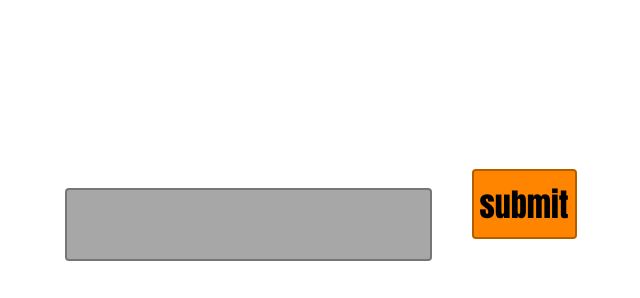
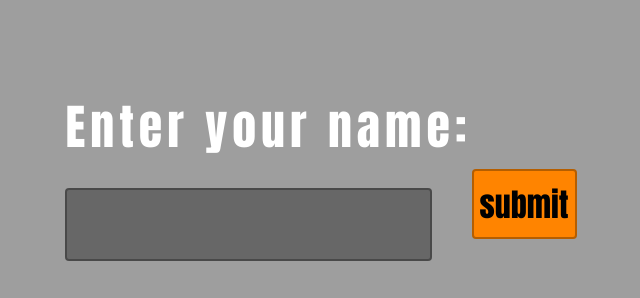
Before and after one commit to lukia1233/enterName, a plain HTML site: page index.html in a window 1280 px wide. Shown: the part 202-500 px from the top of the page, without its empty margins (319-959 px from the left). Drawn offline with nearby package versions, Linux system fonts and the light colour scheme; the site is published under a folder, as on GitHub Pages, so addresses that start at the root find nothing.

Commit message:
Update style.css

```diff
--- a/style.css
+++ b/style.css
@@ -5,7 +5,7 @@ body{
     justify-content: center;
     display: flex;
     flex-direction: column;
-    background-image: url('/images/bright-light-black-background.jpg');
+    background-image: url("./images/bright-light-black-background.jpg");
     background-size: cover;
     background-position: center;
     letter-spacing: 5px;
```
